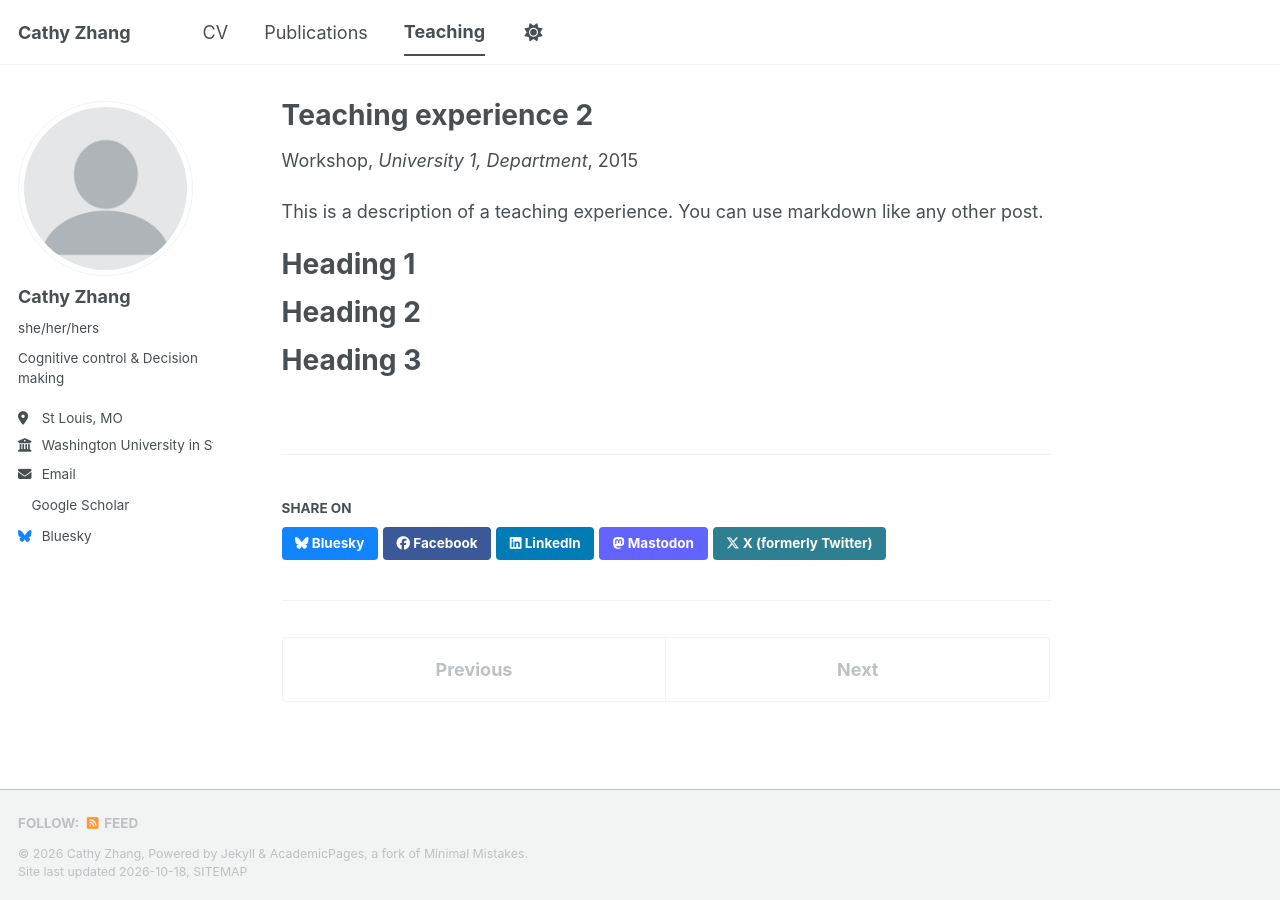
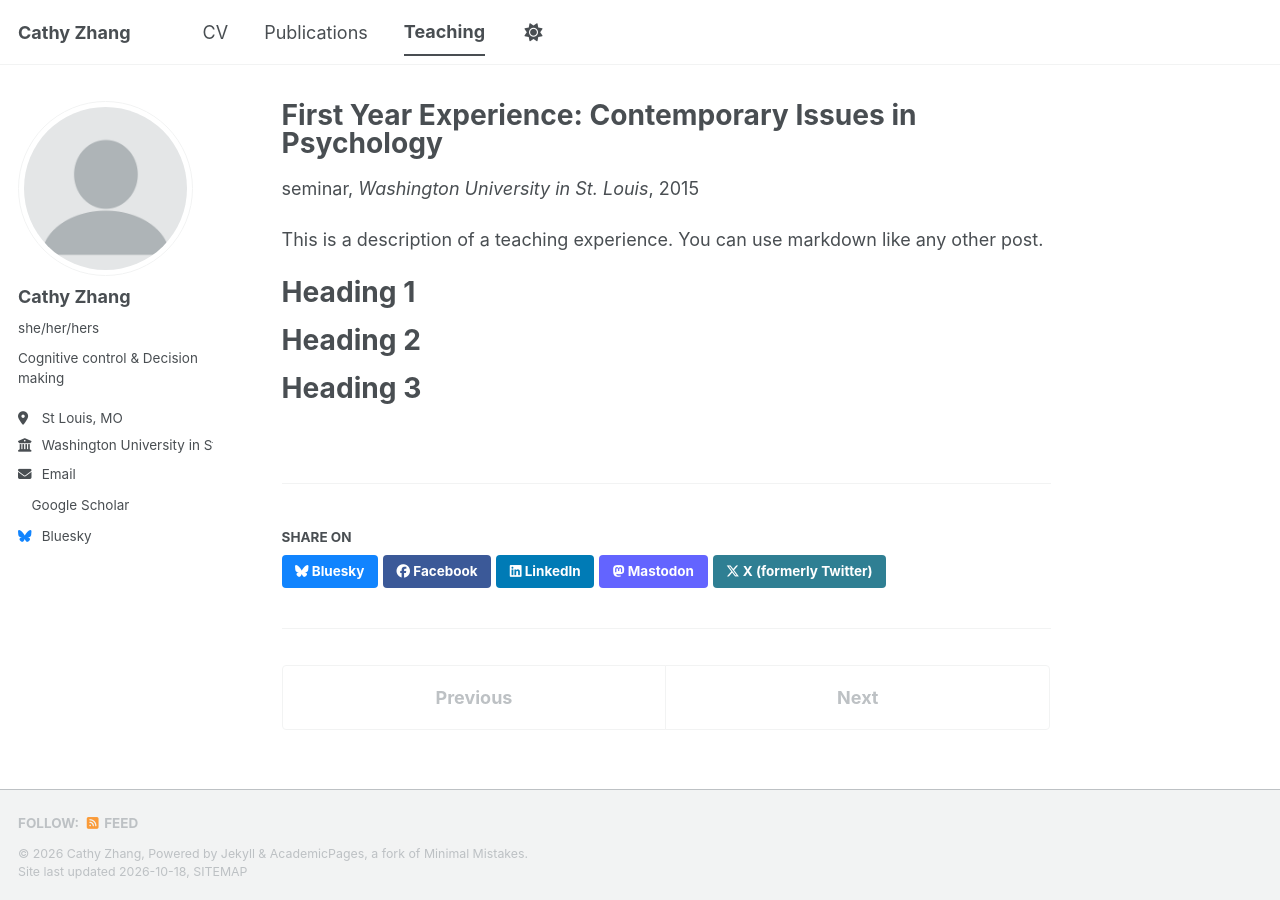
Before and after one commit to CathyZKQ/CathyZKQ.github.io, a Jekyll site: the page built from _teaching/2015-spring-teaching-2.md, in a window 1280 px wide. Built offline with Jekyll 4.4.1, drawn with Linux system fonts in a browser that asks for light colours; a style sheet for code colours, icons or effects is not loaded.

Commit message:
Update 2015-spring-teaching-2.md

```diff
--- a/_teaching/2015-spring-teaching-2.md
+++ b/_teaching/2015-spring-teaching-2.md
@@ -1,11 +1,12 @@
 ---
-title: "Teaching experience 2"
+title: "First Year Experience: Contemporary Issues in Psychology"
 collection: teaching
-type: "Workshop"
+type: "seminar"
 permalink: /teaching/2015-spring-teaching-1
-venue: "University 1, Department"
+venue: "Washington University in St. Louis"
 date: 2015-01-01
 location: "City, Country"
+semester: "Fall 2026"
 ---
 
 This is a description of a teaching experience. You can use markdown like any other post.
```
